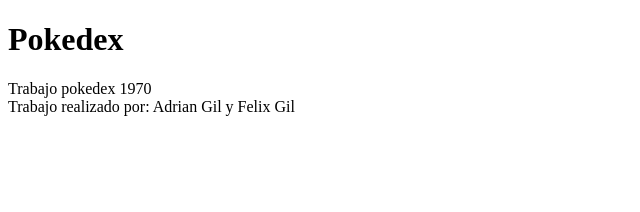
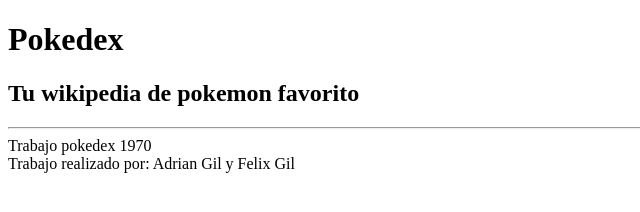
Before and after one commit to ffirsching/pokedex, a website: page index.html in a window 1280 px wide. Shown: the whole page, without its empty margins (0-640 px from the left). Drawn offline with Linux system fonts and the light colour scheme.

Commit message:
New Update index.html

```diff
--- a/index.html
+++ b/index.html
@@ -5,6 +5,8 @@
     </head>
     <body>
         <h1>Pokedex</h1>
+        <h2>Tu wikipedia de pokemon favorito</h2>
+        <hr>
         <main>
             <section>
                 Trabajo pokedex 1970
```
